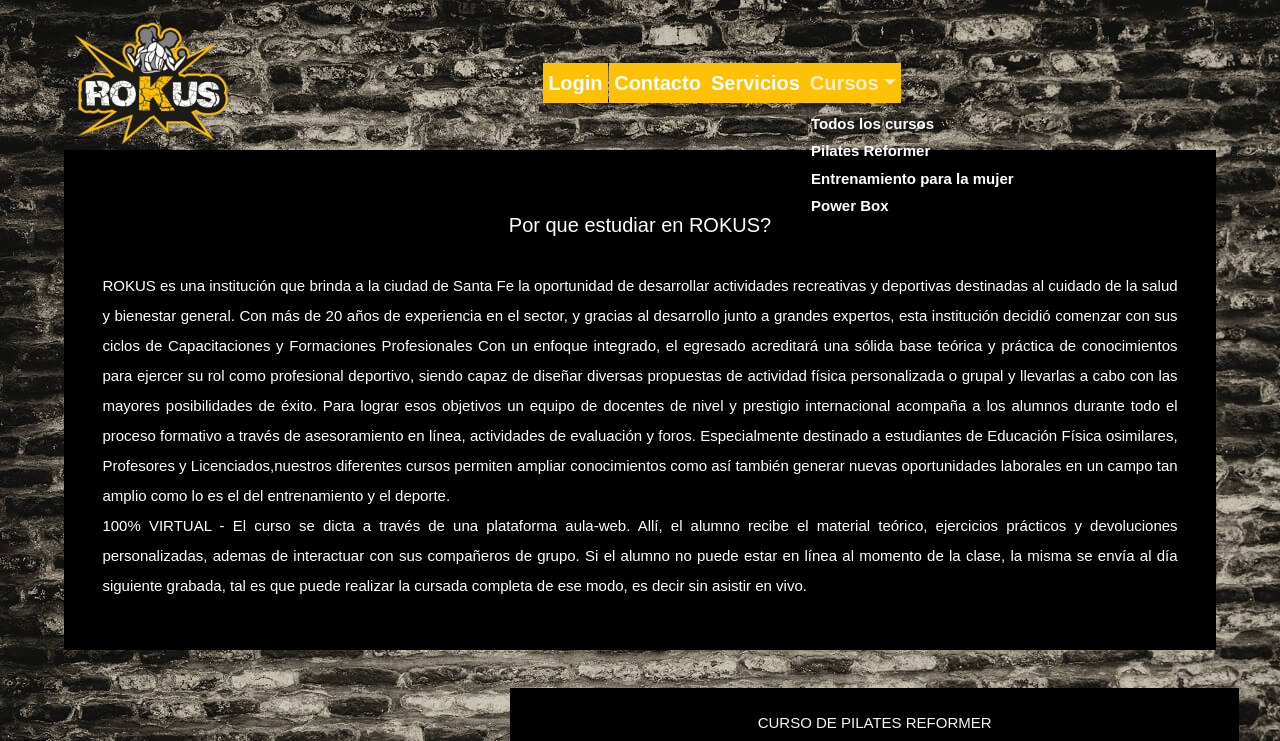
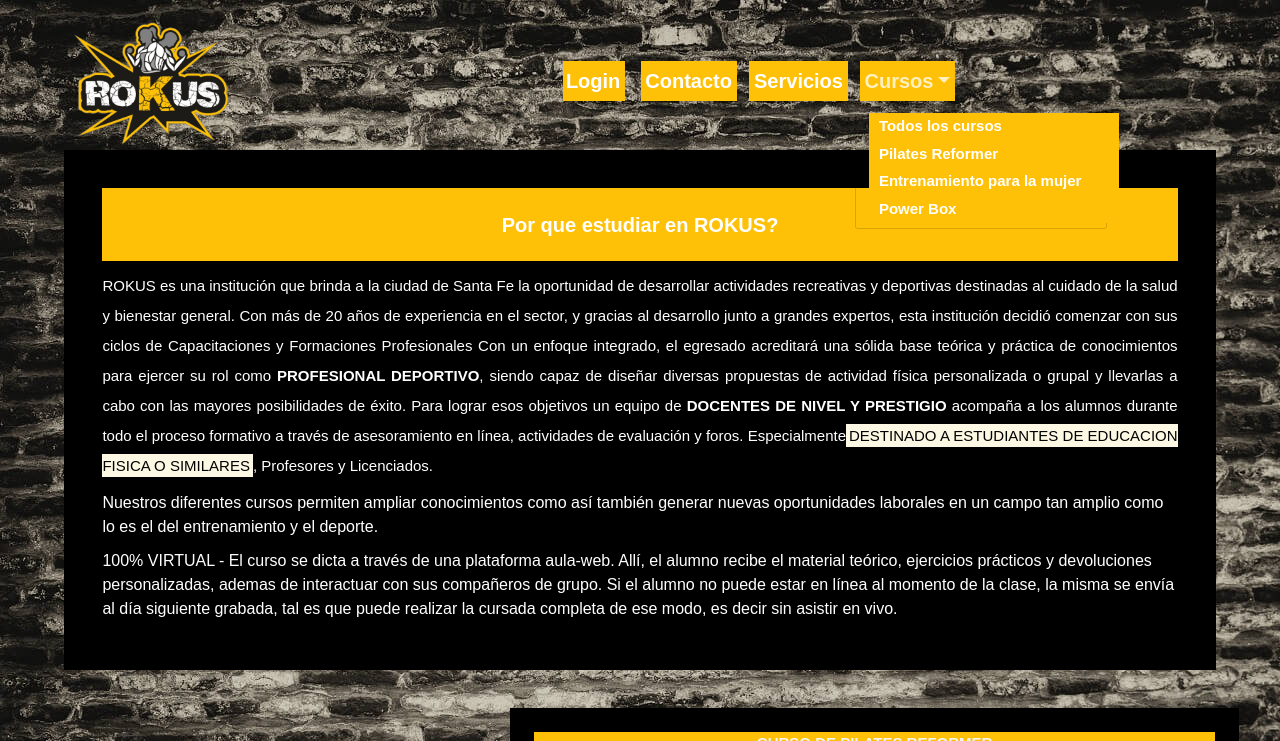
Before and after one commit to CeciliaSeita/instituto_rokus, a website: page vistas/cursos.html in a window 1280 px wide. Both pictures are taken after a click on the button "Cursos". Shown: the top 741 px of the page. Drawn offline with nearby package versions, Linux system fonts and the light colour scheme; a web font is replaced by a local one.

Commit message:
modifique textos

```diff
--- a/css/style.css
+++ b/css/style.css
@@ -67,6 +67,9 @@
   font-size: 1.5rem;
   font-weight: bolder;
   color: white;
+  background-color: rgb(255, 193, 7);
+  width:250px;
+  margin-left: 5%;
 }
 .dropdown-menu{
   background-color: transparent;
@@ -79,11 +82,13 @@
 
 .navbar-dark .navbar-nav .nav-link{
   margin-left: 5%;
+  margin-bottom: 5%;
+  padding-left: 5%;
   text-shadow: 3px 1px rgb(55, 54, 54);
-  font-size: 1.5rem;
   font-weight: 700;
   color: white;
-
+  background-color: rgb(255, 193, 7);
+  width: 100px;
 }
 
 .imagenLogo:hover {
@@ -317,8 +322,11 @@
 .instituto .instituto__titulo {
   color: white;
   text-align: center;
+  font-weight: bolder;
   font-size: 2rem;
   padding: 7%;
+  background-color:rgb(255, 193, 7);
+
 }
 
 .instituto .instituto__parrafo {
@@ -355,9 +363,11 @@
 
 .infoPilates .infoPilates__title {
   font-size: 1.5rem;
+  font-weight: bolder;
   color: whitesmoke;
   text-align: center;
   justify-content: center;
+  background-color: rgb(255, 193, 7);
 }
 
 .infoPilates .infoPilates__text {
@@ -383,9 +393,11 @@
 
 .infoMujer .infoMujer__title {
   text-align: center;
+  font-weight: bolder;
   font-size: 1.5rem;
   color: whitesmoke;
   justify-content: center;
+  background-color: rgb(255, 193, 7);
 }
 
 .infoMujer .infoMujer__text {
@@ -412,8 +424,10 @@
 .infoPower .infoPower__title {
   text-align: center;
   font-size: 1.5rem;
+  font-weight: bolder;
   color: whitesmoke;
   justify-content: center;
+  background-color: rgb(255, 193, 7);
 
 }
 
@@ -439,6 +453,8 @@
 }
 
 .tituloActividad h2 {
+  width: 90%;
+  margin: auto;
   font-size: 1.8rem;
   color: white;
   text-align: center;
@@ -448,7 +464,7 @@
 
 .containerActividad {
   padding: 5%;
-  font-size: 1rem;
+  font-size: 1.5rem;
   color: white;
   width: 100%;
   justify-content: center;
@@ -486,7 +502,6 @@
 }
 
 .contenido .contenido__subTitulo {
-  font-size: 1.1rem;
   font-weight: bolder;
   text-align: left;
   border-top: solid rgb(255, 193, 7);
@@ -645,6 +660,7 @@
 .navbar-dark .navbar-nav .nav-link {
     font-size: 2rem;
     text-shadow: none;
+    width: 150px;
 
   }
 
@@ -759,7 +775,6 @@
     padding: 3%;
     font-size: 1.3rem;
   }
-
   .modalidad {
     padding: 3%;
     width: 50%;
@@ -824,8 +839,11 @@
   .navbar-dark .navbar-nav .nav-link {
     background-color:rgb(255, 193, 7) ;
     width: max-content;
+
   }
-
+.nav-item{
+  margin-right: 5%;
+}
   /* ------------------------------------------------------
   MAIN
   -----------------------------------------------------------*/
--- a/vistas/cursos.html
+++ b/vistas/cursos.html
@@ -73,15 +73,16 @@
                 experiencia en el sector, y gracias al desarrollo junto a grandes expertos, esta institución decidió
                 comenzar con sus ciclos de Capacitaciones y Formaciones Profesionales
                 Con un enfoque integrado, el egresado acreditará una sólida base teórica y práctica de conocimientos
-                para ejercer su rol como profesional deportivo, siendo capaz de diseñar diversas propuestas de actividad
+                para ejercer su rol como <strong> PROFESIONAL DEPORTIVO</strong>, siendo capaz de diseñar diversas propuestas de actividad
                 física personalizada o grupal y llevarlas a cabo con las mayores posibilidades de éxito. Para lograr
-                esos objetivos un equipo de docentes de nivel y prestigio internacional acompaña a los alumnos durante
+                esos objetivos un equipo de <strong> DOCENTES DE NIVEL Y PRESTIGIO</strong> acompaña a los alumnos durante
                 todo el proceso formativo a través de asesoramiento en línea, actividades de evaluación y foros.
-                Especialmente destinado a estudiantes de Educación Física osimilares,
-                Profesores y Licenciados,nuestros diferentes cursos permiten ampliar conocimientos como así también
+                Especialmente<mark>DESTINADO A ESTUDIANTES DE EDUCACION FISICA O SIMILARES</mark>,
+                Profesores y Licenciados.
+                <blockquote> Nuestros diferentes cursos permiten ampliar conocimientos como así también
                 generar nuevas oportunidades laborales en un campo tan amplio como lo es el del entrenamiento y el
-                deporte.
-                <br>
+                deporte. </blockquote>
+
                 100% VIRTUAL -  El curso se dicta a través de una plataforma aula-web. Allí, el alumno recibe el material teórico,
                 ejercicios prácticos y devoluciones personalizadas, ademas de interactuar con sus compañeros de grupo.
                 Si el alumno no puede estar en línea al momento de la clase, la misma se envía al día siguiente grabada,
```
Also changed, not shown: vistas/servicios.html (+2 -2 lines), resources/power-box.png.
